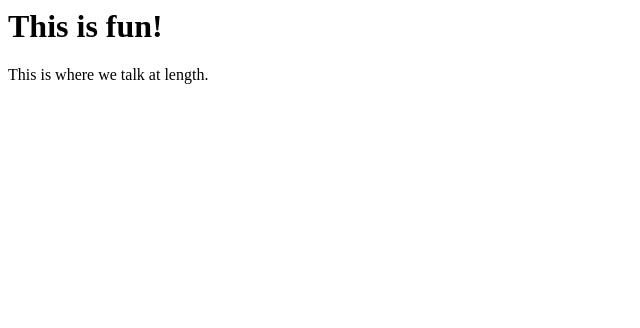
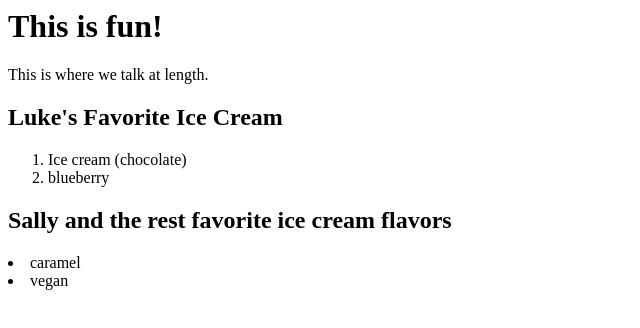
Before and after one commit to LindaMongeon/wLuke, a plain HTML site: page index.html in a window 1280 px wide. Shown: the whole page, without its empty margins (0-640 px from the left). Drawn offline with Linux system fonts and the light colour scheme.

Commit message:
Update index.html

```diff
--- a/index.html
+++ b/index.html
@@ -6,6 +6,19 @@
   <body>
     <h1>This is fun!</h1>
     <p>This is where we talk at length.</p>
+    <h2>Luke's Favorite Ice Cream</h2>
+    <ol>
+      <li>Ice cream (chocolate)</li>
+      <li>blueberry</li>
+    </ol>
+    <h2>Sally and the rest favorite ice cream flavors</h2>
+    <li> caramel</li>
+    <li>vegan</li>
+    <ul>
+
+    </ul>
+
+
 
   </body>
 
```
